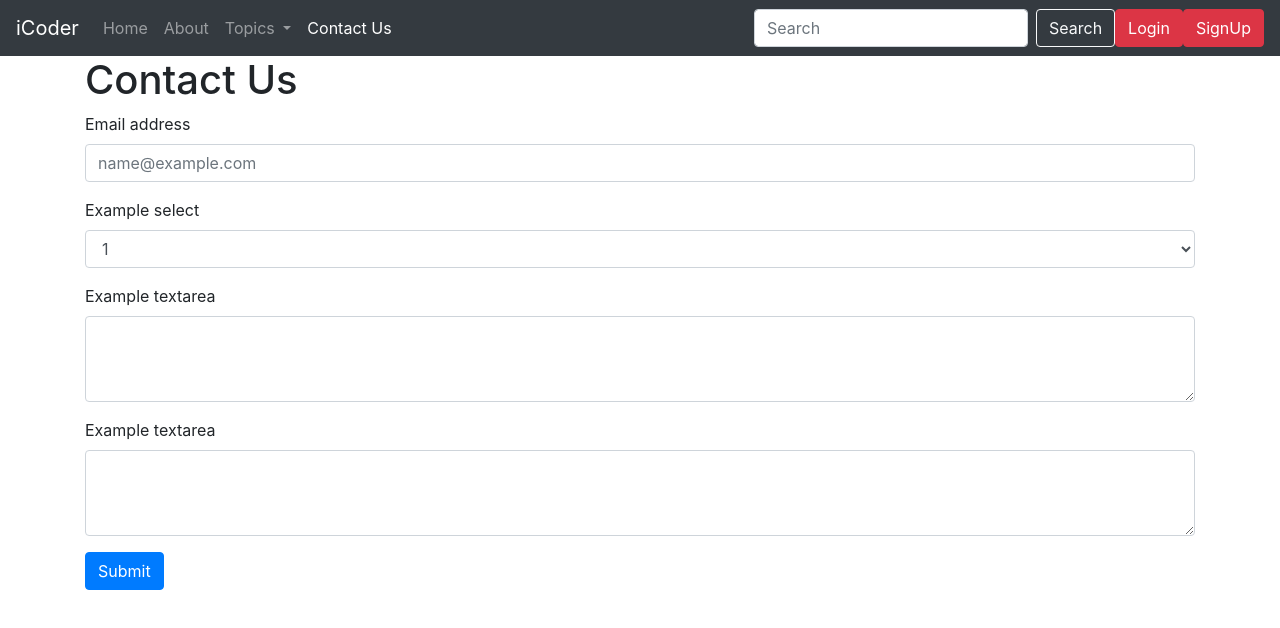
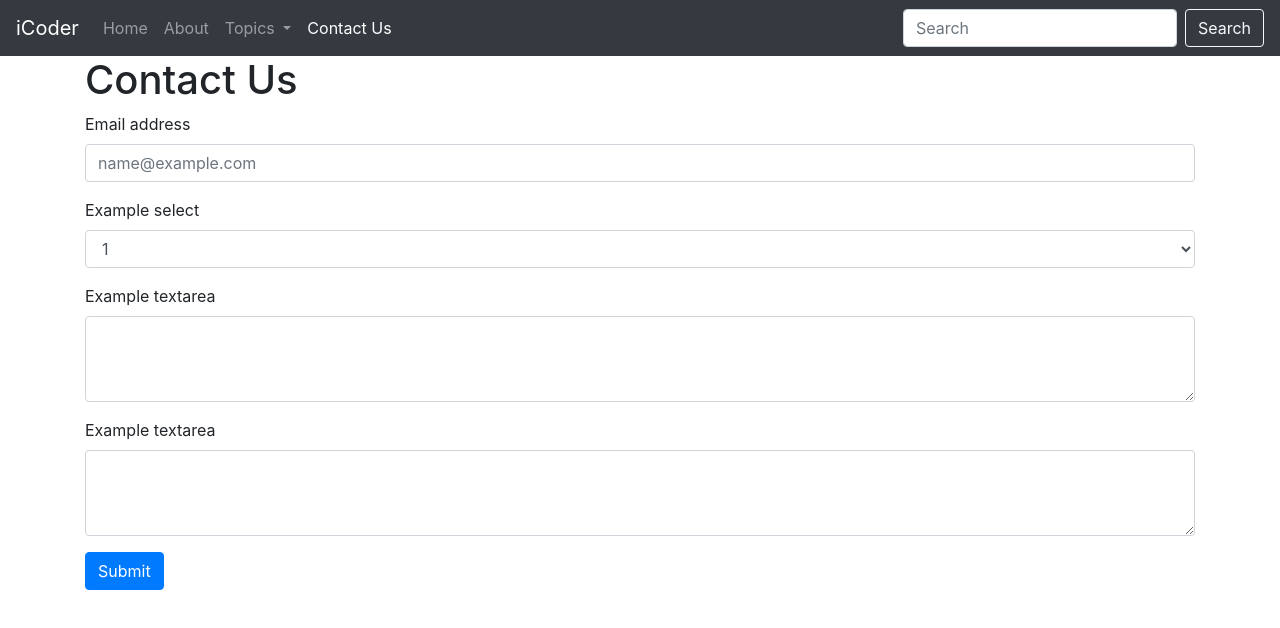
Before and after one commit to sumitchugh55/Bootstrap-Website, a plain HTML site: page Contact.html in a window 1280 px wide. Drawn offline with nearby package versions, Linux system fonts and the light colour scheme.

Commit message:
Update Contact.html

```diff
--- a/Contact.html
+++ b/Contact.html
@@ -49,8 +49,7 @@
             <form class="form-inline my-2 my-lg-0">
                 <input class="form-control mr-sm-2" type="search" placeholder="Search" aria-label="Search">
                 <button class="btn btn-outline-light my-2 my-sm-0" type="submit">Search</button>
-                <button type="button" class="btn btn-danger my-2 my-sm-0 ">Login</button>
-                <button type="button" class="btn btn-danger my-2 my-sm-0">SignUp</button>
+
             </form>
 
         </div>
```
